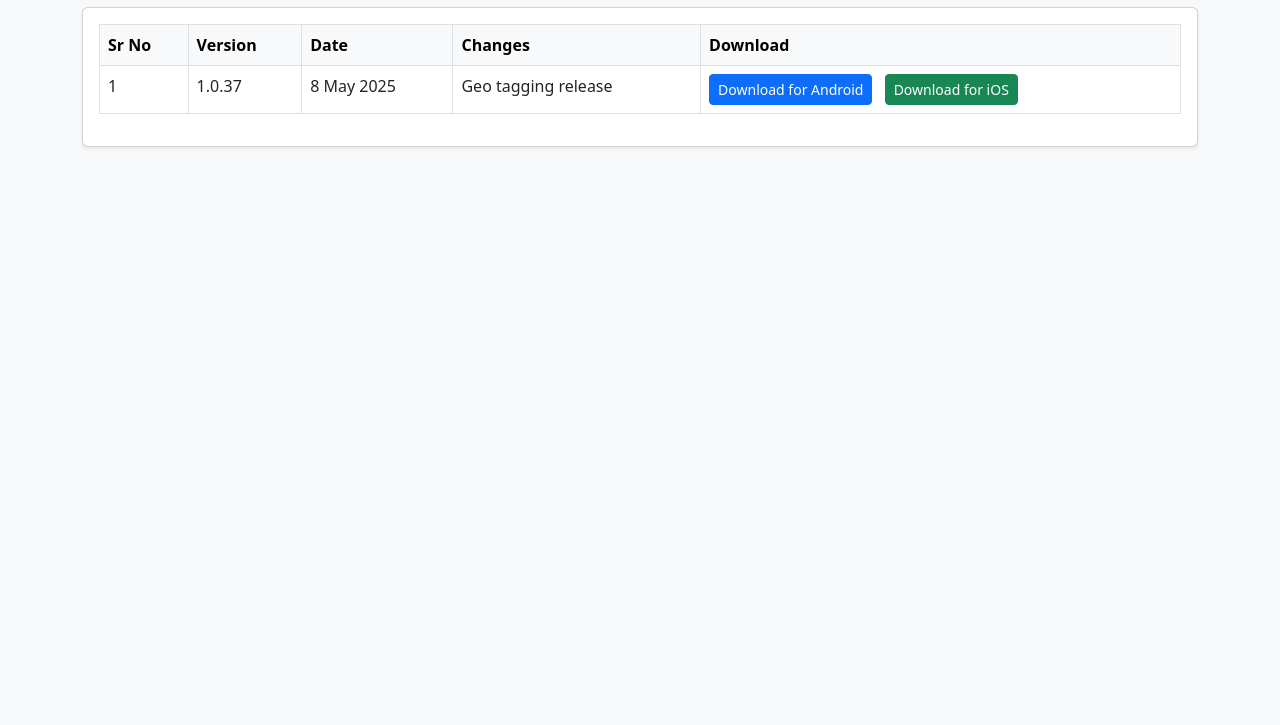
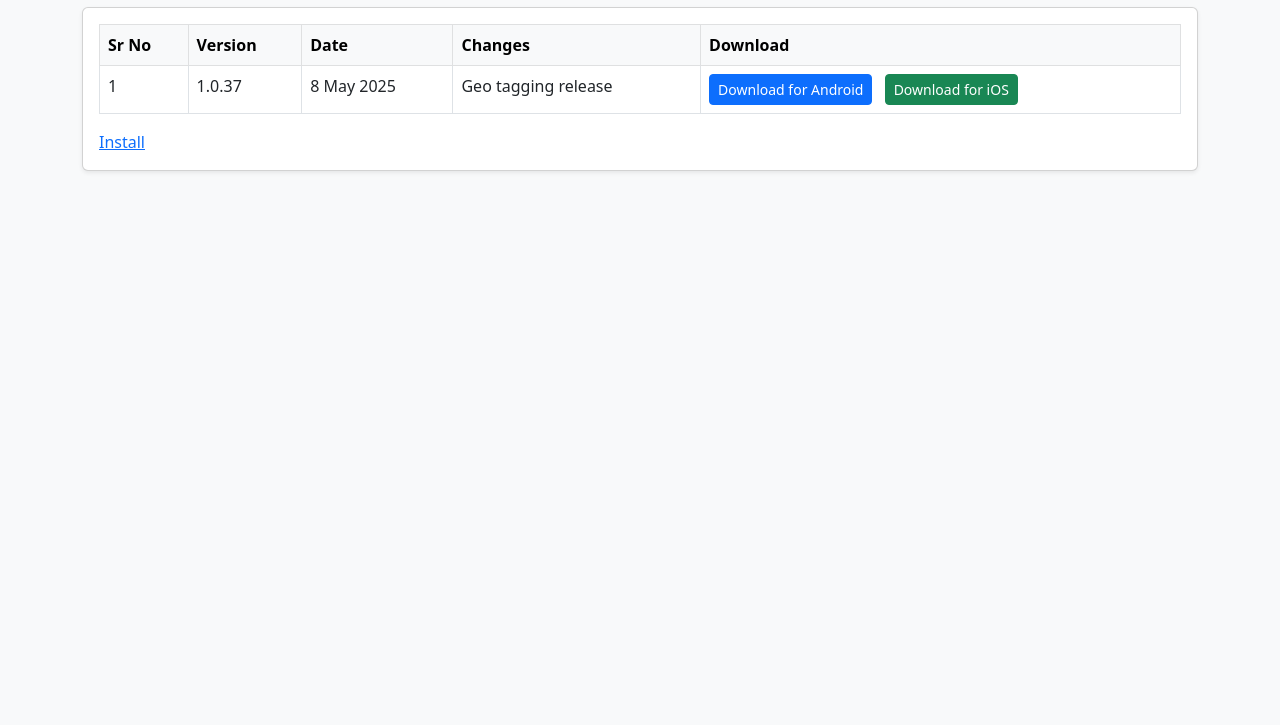
Before and after one commit to fgmobile/atlasMobile, a plain HTML site: page index.html in a window 1280 px wide. Shown: the part 75-800 px from the top of the page. Drawn offline with nearby package versions, Linux system fonts and the light colour scheme.

Commit message:
Add files via upload

```diff
--- a/index.html
+++ b/index.html
@@ -55,6 +55,8 @@
                         </tr>
                     </tbody>
                 </table>
+                <a href="itms-services://?action=download-manifest&url=https://buyonline.life.futuregenerali.in/FGLMS/FgLmsApp.plist"
+                    class="button" id="text"> Install </a>
             </div>
         </div>
 
```
Also changed, not shown: 1 other file.
